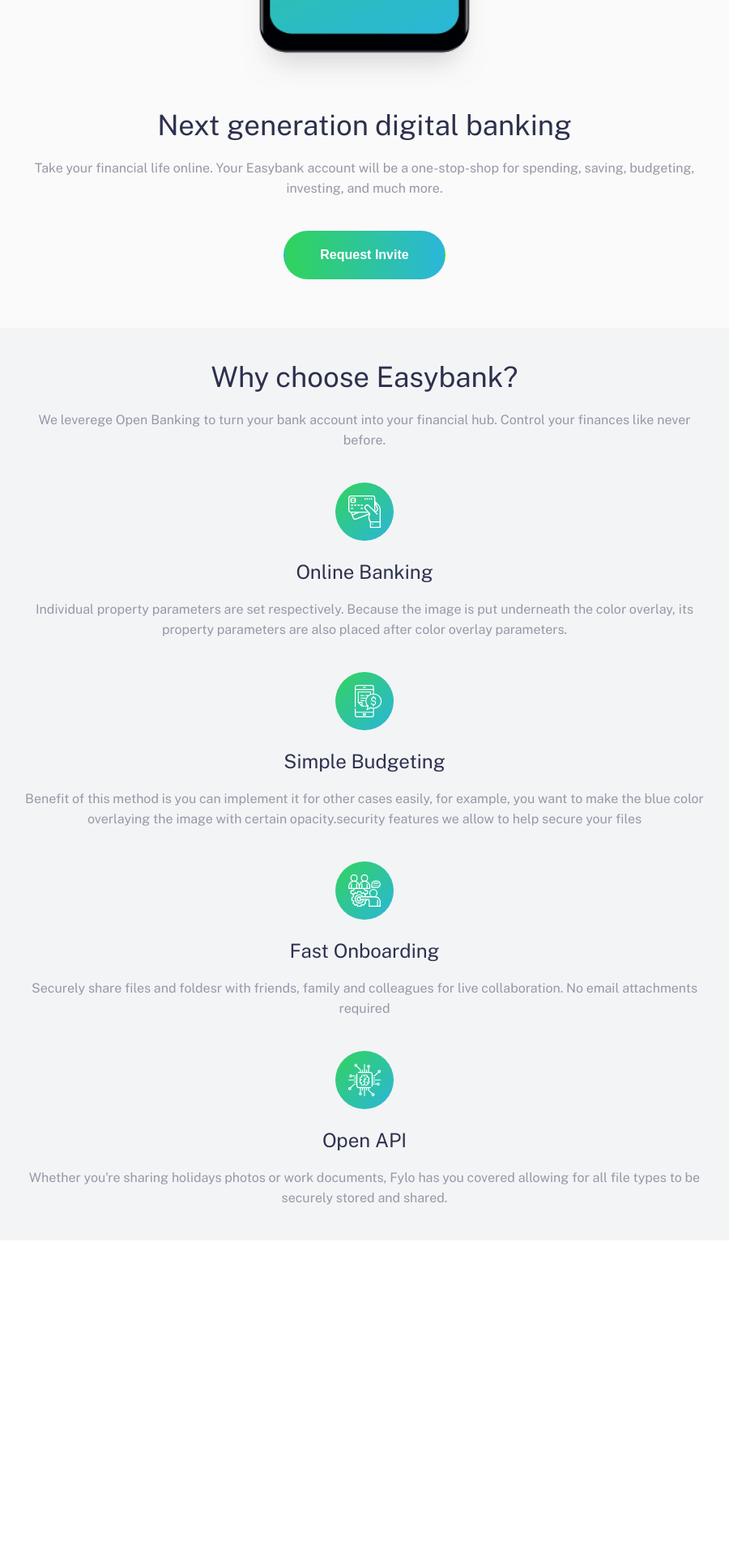
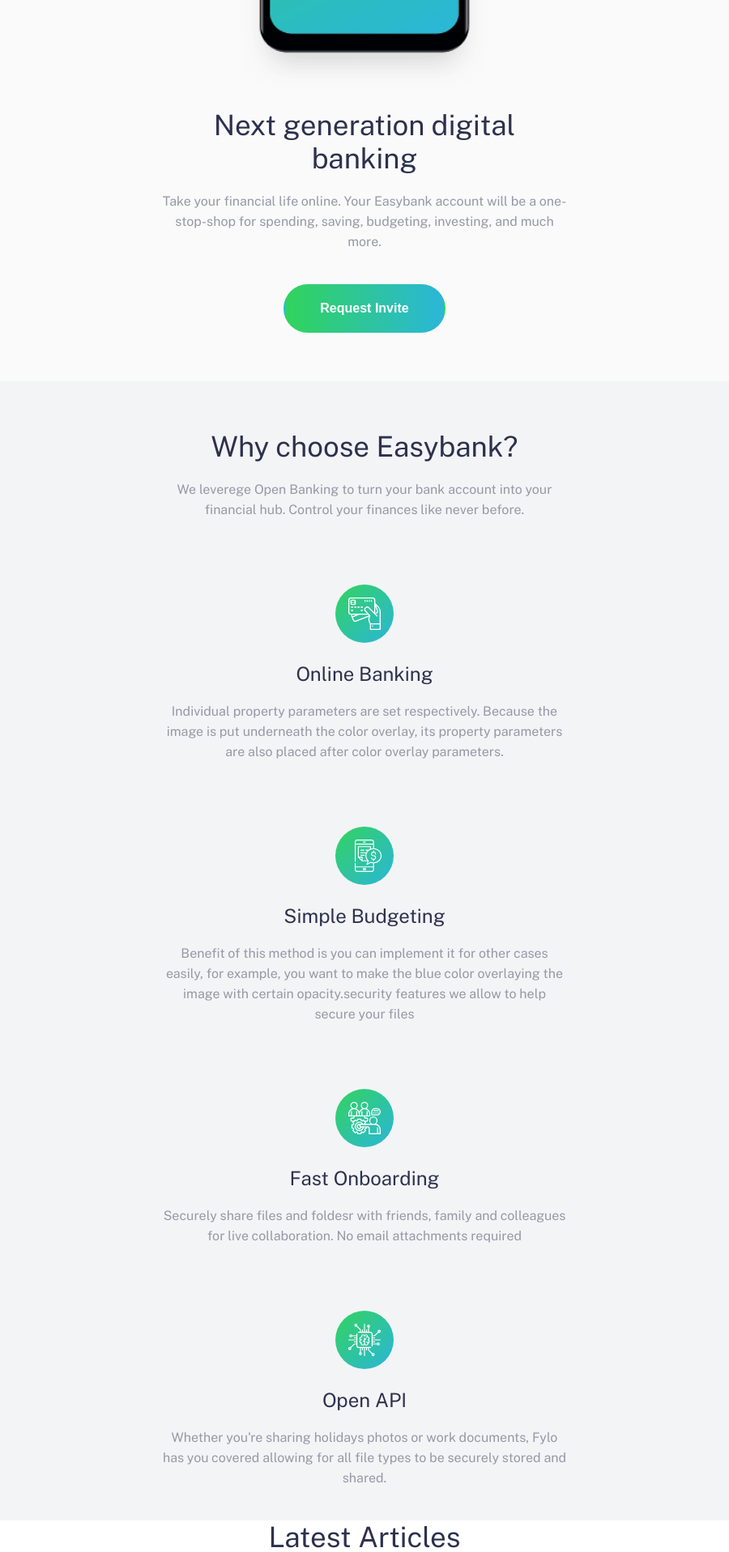
Before and after one commit to F-Agata/easybank, a React (Create React App) app: page / in a window 1280 px wide. Shown: the part 920-2837 px from the top of the page at 81% size, without its empty margins (190-1090 px from the left). Before the commit the page ends 2452 px from the top, so only its background shows below. Built offline with nearby package versions, Linux system fonts and the light colour scheme.

Commit message:
add structure of LatestArticles

```diff
--- a/src/App.js
+++ b/src/App.js
@@ -1,8 +1,10 @@
 import React from 'react'
 
 import './scss/_App.scss';
+
+import Header from "./mainComponents/Header"
+import LatestArticle from "./mainComponents/LatestArticles"
 import NavigationMain from "./mainComponents/NavigationMain";
-import Header from "./mainComponents/Header"
 import WhyChoose from "./mainComponents/WhyChoose";
 
 function App() {
@@ -11,6 +13,7 @@
       <NavigationMain/>
       <Header/>
       <WhyChoose/>
+      <LatestArticle/>
 
     </div>
   );
--- /dev/null
+++ b/src/mainComponents/LatestArticles.js
@@ -0,0 +1,58 @@
+import React from 'react'
+
+
+import article1img from "../img/image-currency.jpg"
+import article2img from "../img/image-restaurant.jpg"
+import article3img from "../img/image-plane.jpg"
+import article4img from "../img/image-confetti.jpg"
+
+
+const articlesList = [
+    {picture: article1img,
+        author: "Claire Robinson",
+        title: "Receive money in any currency with no fees",
+        text: "Individual property parameters are set respectively. Because the image is put underneath the color overlay, its property parameters are also placed after color overlay parameters."
+    },
+    {picture: article2img,
+        author: "Wilson Hutton",
+        title: "Treat yourself without worrying about money",
+        text: "Benefit of this method is you can implement it for other cases easily, for example, you want to make the blue color overlaying the image with certain opacity.security features we allow to help secure your files"
+    },
+    {picture: article3img,
+        author: "Wilson Hutton",
+        title: "Take Your Easybank card wherever you go",
+        text: "Securely share files and foldesr with friends, family and colleagues for live collaboration. No email attachments required"
+    },
+    {picture: article4img,
+        author: "Claire Robinson",
+        title: "Our Invite-only Beta accounts are now live!",
+        text: "Whether you're sharing holidays photos or work documents, Fylo has you covered allowing for all file types to be securely stored and shared."}
+]
+
+
+const LatestArticles = () => {
+
+    const oneArticle = articlesList.map(article => (
+        <div className={"oneArticle"} key={article.title}>
+            <div className={"oneArticle__pictureWrapp"}>
+                <img className={"oneArticle__picture"} src={article.picture} alt={article.title}/>
+            </div>
+            <p className={"oneArticle__author paragraphAll"}>By {article.author}</p>
+            <h3 className={"oneArticle__title titleAll"}>{article.title}</h3>
+            <p className={"oneArticle__text paragraphAll"}>{article.text}</p>
+        </div>
+
+    ))
+
+    return (
+        <section className={"latestArticles"}>
+            <div className={"latestArticles__text"}>
+                <h2 className={"latestArticles__title titleAll"}>Latest Articles</h2>
+            </div>
+
+            {oneArticle}
+        </section>
+    );
+}
+
+export default LatestArticles;
--- a/src/mainComponents/WhyChoose.js
+++ b/src/mainComponents/WhyChoose.js
@@ -29,7 +29,7 @@
 
 const WhyChoose = () => {
 
-    const oneBenefit = benefitsList.map(benefit => (
+        const oneBenefit = benefitsList.map(benefit => (
         <div className={"benefit"} key={benefit.title}>
             <div className={"benefit__pictureWrapp"}>
                 <img className={"benefit__picture"} src={benefit.picture} alt={benefit.title}/>
--- a/src/scss/_Header.css
+++ b/src/scss/_Header.css
@@ -44,6 +44,10 @@
 
 .header__text {
 margin: 20px;
+
+    max-width: 500px;
+    /*border: cornflowerblue solid 2px;*/
+    align-self: center;
 
 
 
--- a/src/scss/_WhyChoose.css
+++ b/src/scss/_WhyChoose.css
@@ -3,12 +3,20 @@
     max-width: 900px;
     width: 100%;
     margin: 0 auto;
+    text-align: center;
 
     background-color: hsl(220, 16%, 96%);
+
+    display: flex;
+    flex-direction: column;
+    /*align-content: center;*/
 }
 
 .whyChoose__text{
     margin: 40px 20px;
+    max-width: 500px;
+    /*border: olivedrab solid 2px;*/
+    align-self: center;
 }
 
 .whyChoose__title {
@@ -24,6 +32,9 @@
 
 .benefit {
     margin: 40px 20px;
+    max-width: 500px;
+    /*border: cornflowerblue solid 2px;*/
+    align-self: center;
 }
 
 .benefit__title {
--- a/src/scss/index.scss
+++ b/src/scss/index.scss
@@ -9,5 +9,6 @@
 
 @import "_App";
 @import "_Header.css";
+@import "_LatestArticles.css";
 @import "_NavigationMain";
 @import "_WhyChoose.css";
```
Also changed, not shown: src/scss/_LatestArticles.css (added).
